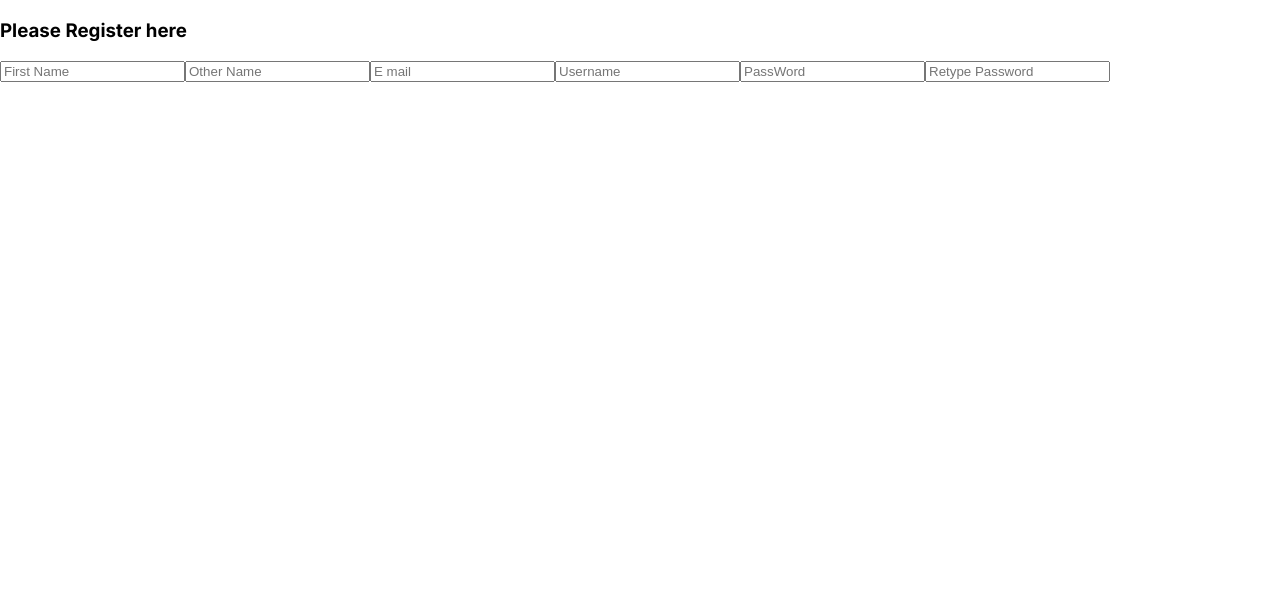
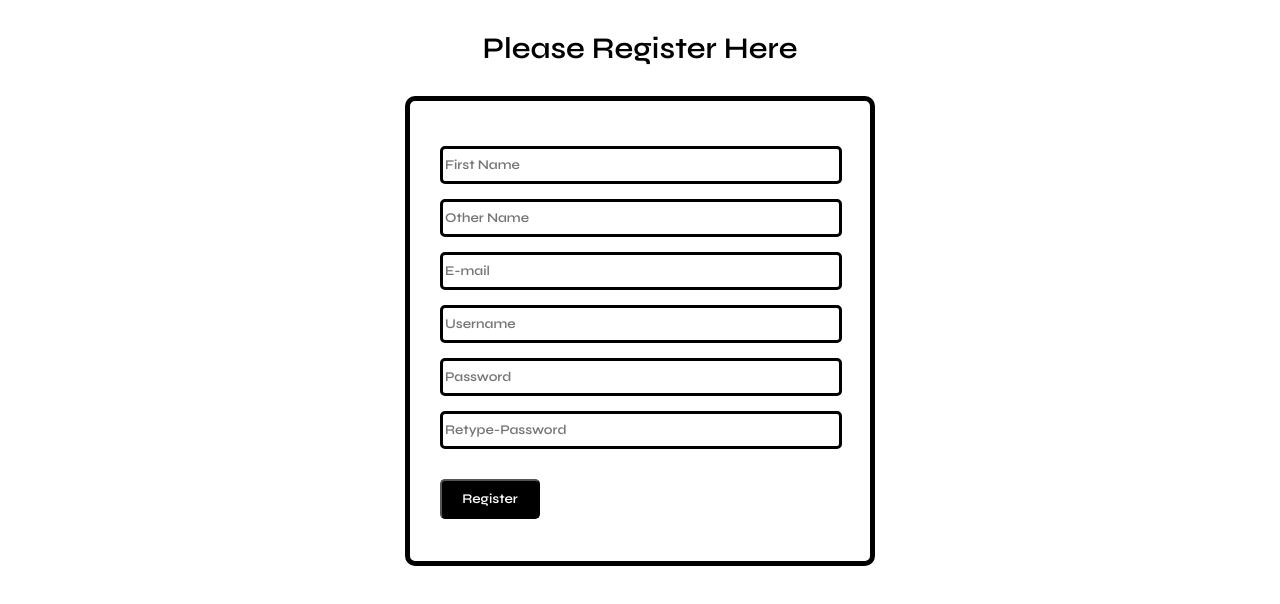
Before and after one commit to UltimateProdigy/ife, a Next.js app: page /register in a window 1280 px wide. Shown: the top 604 px of the page. Built offline with nearby package versions, Linux system fonts and the light colour scheme.

Commit message:
Registeration Auth with Local Storage Added

```diff
--- a/src/app/(routes)/register/page.tsx
+++ b/src/app/(routes)/register/page.tsx
@@ -1,19 +1,108 @@
+"use client";
 
+import "./register.css";
+import React, { useRef, FormEvent } from "react";
+import { useRouter } from "next/navigation";
 
-const Register = () => {
+const Register: React.FC = () => {
+  const firstNameRef = useRef<HTMLInputElement>(null);
+  const otherNameRef = useRef<HTMLInputElement>(null);
+  const emailRef = useRef<HTMLInputElement>(null);
+  const usernameRef = useRef<HTMLInputElement>(null);
+  const passwordRef = useRef<HTMLInputElement>(null);
+  const retypePasswordRef = useRef<HTMLInputElement>(null);
+
+  const router = useRouter();
+
+  const handleRegister = (e: FormEvent) => {
+    e.preventDefault();
+    const firstName = firstNameRef.current?.value;
+    const otherName = otherNameRef.current?.value;
+    const email = emailRef.current?.value;
+    const username = usernameRef.current?.value;
+    const password = passwordRef.current?.value;
+    const retypePassword = retypePasswordRef.current?.value;
+
+    if (
+      !firstName ||
+      !otherName ||
+      !email ||
+      !username ||
+      !password ||
+      !retypePassword
+    ) {
+      alert("All fields are required");
+      return;
+    }
+
+    if (password !== retypePassword) {
+      alert("Passwords do not match");
+      return;
+    }
+
+    localStorage.setItem("Firstname", firstName);
+    localStorage.setItem("Othername", otherName);
+    localStorage.setItem("E-mail", email);
+    localStorage.setItem("Username", username);
+    localStorage.setItem("Password", password);
+
+    alert("Account Created Successfully");
+    router.push("/signin");
+  };
+
   return (
     <div>
-      <h3>Please Register here</h3>
-      <form>
-        <input type="text" placeholder="First Name" />
-        <input type="text" placeholder="Other Name" />
-        <input type="email" placeholder="E mail" />
-        <input type="text" placeholder="Username" />
-        <input type="password" placeholder="PassWord" />
-        <input type="password" placeholder="Retype Password" />
+      <h3 className="register-here">Please Register Here</h3>
+      <form className="register-form" onSubmit={handleRegister}>
+        <input
+          className="register-input"
+          ref={firstNameRef}
+          type="text"
+          placeholder="First Name"
+          required
+        />
+        <input
+          className="register-input"
+          ref={otherNameRef}
+          type="text"
+          placeholder="Other Name"
+          required
+        />
+        <input
+          className="register-input"
+          ref={emailRef}
+          type="email"
+          placeholder="E-mail"
+          required
+        />
+        <input
+          className="register-input"
+          ref={usernameRef}
+          type="text"
+          placeholder="Username"
+          required
+        />
+        <input
+          className="register-input"
+          ref={passwordRef}
+          type="password"
+          placeholder="Password"
+          required
+        />
+        <input
+          className="register-input"
+          ref={retypePasswordRef}
+          type="password"
+          placeholder="Retype-Password"
+          required
+        />
+        <button className="register-btn" type="submit">
+          Register
+        </button>
       </form>
     </div>
-  )
-}
+  );
+};
 
+// Export the component as the default export
 export default Register;
--- a/src/app/(routes)/register/register.css
+++ b/src/app/(routes)/register/register.css
@@ -1 +1,36 @@
 @import url("https://fonts.googleapis.com/css2?family=Syne:wght@600&display=swap");
+
+.register-form {
+    width: 400px;
+    height: 400px;
+    border: 5px solid black;
+    border-radius: 10px;
+    padding: 30px;
+    margin: auto;
+}
+.register-input {
+    width: 98%;
+    margin-top: 15px;
+    border-radius: 5px;
+    height: 30px;
+    font-family: Syne;
+    border: 3px solid black;
+}
+.register-here {
+    text-align: center;
+    font-family: Syne;
+    font-size: 30px;
+    font-weight: bolder;
+}
+input::placeholder {
+    font-family: Syne;
+}
+.register-btn {
+    width: 100px;
+    height: 40px;
+    color: white;
+    background-color: black;
+    margin-top: 30px;
+    border-radius: 5px;
+    font-family: Syne;
+}
--- a/src/app/(routes)/signin/signin.css
+++ b/src/app/(routes)/signin/signin.css
@@ -31,6 +31,7 @@ input {
   margin-top: 20px;
   margin-left: 180px;
   font-family: Syne;
+  cursor: pointer;
 }
 .instead {
   text-align: center;
--- a/src/app/components/subscribe/subscribe.css
+++ b/src/app/components/subscribe/subscribe.css
@@ -23,7 +23,7 @@
   margin: auto;
   padding: 40px;
 }
-input {
+.subscribe-input {
   width: 602px;
   height: 40px;
   border-radius: 9px;
@@ -32,7 +32,7 @@ input {
   font-family: Syne;
 }
 
-input::placeholder {
+.subscribe-input::placeholder {
   font-family: Syne;
   padding-left: 40px;
 }
--- a/src/app/components/subscribe/subscribe.tsx
+++ b/src/app/components/subscribe/subscribe.tsx
@@ -6,7 +6,7 @@ const Subscribe = () => {
     <div className="subscribe-div">
         <p className="subscribe">Subscribe Us to get monthly voucher or</p>
         <p className="percentage">25 % off</p>
-        <input type="text" placeholder="you@company.com" />
+        <input className="subscribe-input" type="text" placeholder="you@company.com" />
         <br />
         <button className="sub">Subscribe</button>
     </div>
--- a/src/app/page.tsx
+++ b/src/app/page.tsx
@@ -1,6 +1,6 @@
 import Image from "next/image";
 import Background from "./_assets/images/homebackground.jpg";
-import Link from 'next/link'
+import Link from "next/link";
 
 const Home = () => {
   return (
@@ -22,7 +22,9 @@ const Home = () => {
           <Link href="/signin">
             <button className="signin">Sign In</button>
           </Link>
-          <button className="signup">Sign Up</button>
+          <Link href="/register">
+            <button className="signup">Sign Up</button>
+          </Link>
         </div>
       </div>
     </div>
```
Also changed, not shown: src/app/(routes)/signin/page.tsx (+22 -4 lines).
